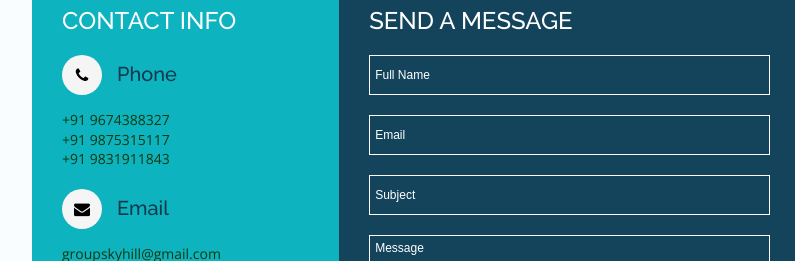
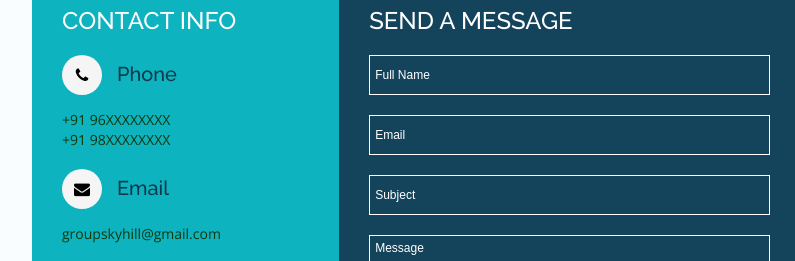
Before and after one commit to ashu2002anand/Internship_project, a plain HTML site: page index.html in a window 1280 px wide. Shown: the part 4235-4496 px from the top of the page, 96-891 px from the left. Drawn offline with nearby package versions, Linux system fonts and the light colour scheme.

Commit message:
Update index.html
Removed the client contact details for presenting outside the organisation

```diff
--- a/index.html
+++ b/index.html
@@ -257,7 +257,7 @@
                 <div class="contact-in">
                     <h1>Contact Info</h1>
                     <h2><i class="fa fa-phone" aria-hidden="true"></i> Phone</h2>
-                    <p>+91 9674388327<br> +91 9875315117<br>+91 9831911843</p>
+                    <p>+91 96XXXXXXXX<br> +91 98XXXXXXXX</p>
                     <h2><i class="fa fa-envelope" aria-hidden="true"></i> Email</h2>
                     <p>groupskyhill@gmail.com</p>
                     <h2><i class="fa fa-map-marker" aria-hidden="true"></i> Address</h2>
```
